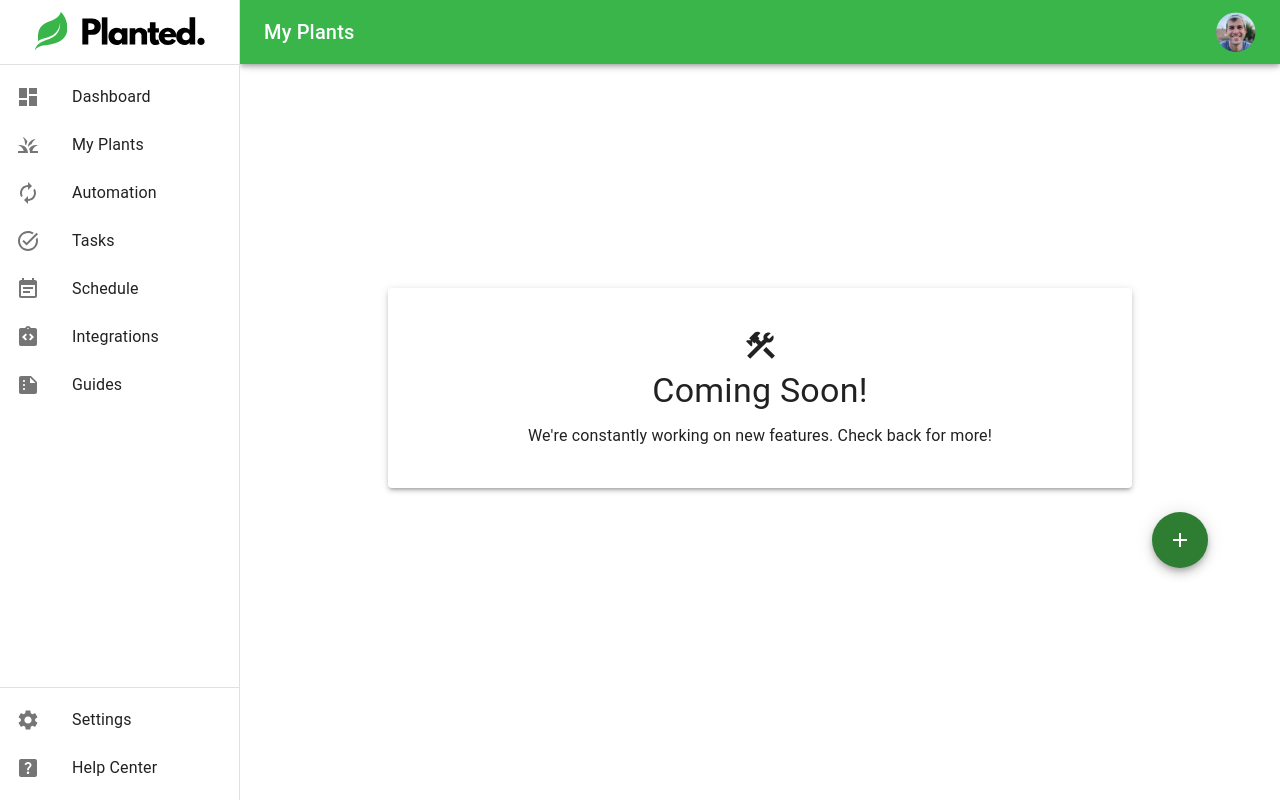
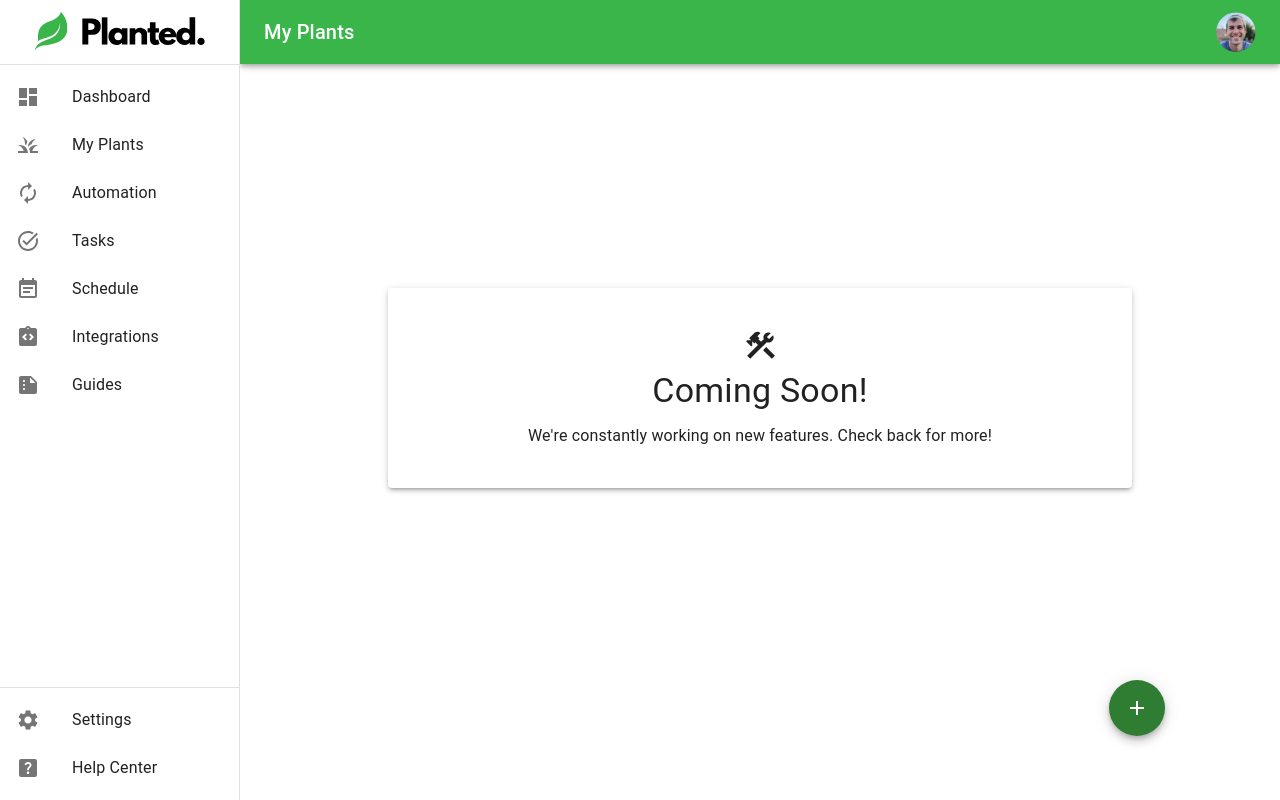
Before and after one commit to ryanevans253/plantedApp, a React (Create React App) app: page / in a window 1280 px wide. Built offline with nearby package versions, Linux system fonts and the light colour scheme.

Commit message:
added floating action button

```diff
--- a/src/App.js
+++ b/src/App.js
@@ -1,11 +1,5 @@
-import { BrowserRouter as Router, Routes, Route } from "react-router-dom";
-
 import PermanentDrawerLeft from "./components/navigation/DrawerNav";
-import AllPlantCards from "./components/allPlants/AllPlants";
-import SinglePlantPage from "./pages/SinglePlant";
-import Schedule from "./pages/Schedule";
-import { Fab } from "@mui/material";
-import AddIcon from "@mui/icons-material/Add";
+import FAB from "./components/fabIcon/Fab";
 
 //router
 import MainRoutes from "./Routes";
@@ -14,13 +8,7 @@ function App() {
   return (
     <div>
       <PermanentDrawerLeft activePage={<MainRoutes />} />
-      <Fab
-        color="success"
-        aria-label="add"
-        sx={{ position: "absolute", marginLeft: "90%" }}
-      >
-        <AddIcon />
-      </Fab>
+      <FAB />
     </div>
   );
 }
--- /dev/null
+++ b/src/components/fabIcon/Fab.js
@@ -0,0 +1,19 @@
+import { Fab } from "@mui/material";
+import AddIcon from "@mui/icons-material/Add";
+
+export default function FAB() {
+  return (
+    <div style={styles}>
+      <Fab color="success" aria-label="add">
+        <AddIcon />
+      </Fab>
+    </div>
+  );
+}
+
+const styles = {
+  alignSelf: "flex-end",
+  position: "fixed",
+  bottom: "8%",
+  right: "9%",
+};
```
